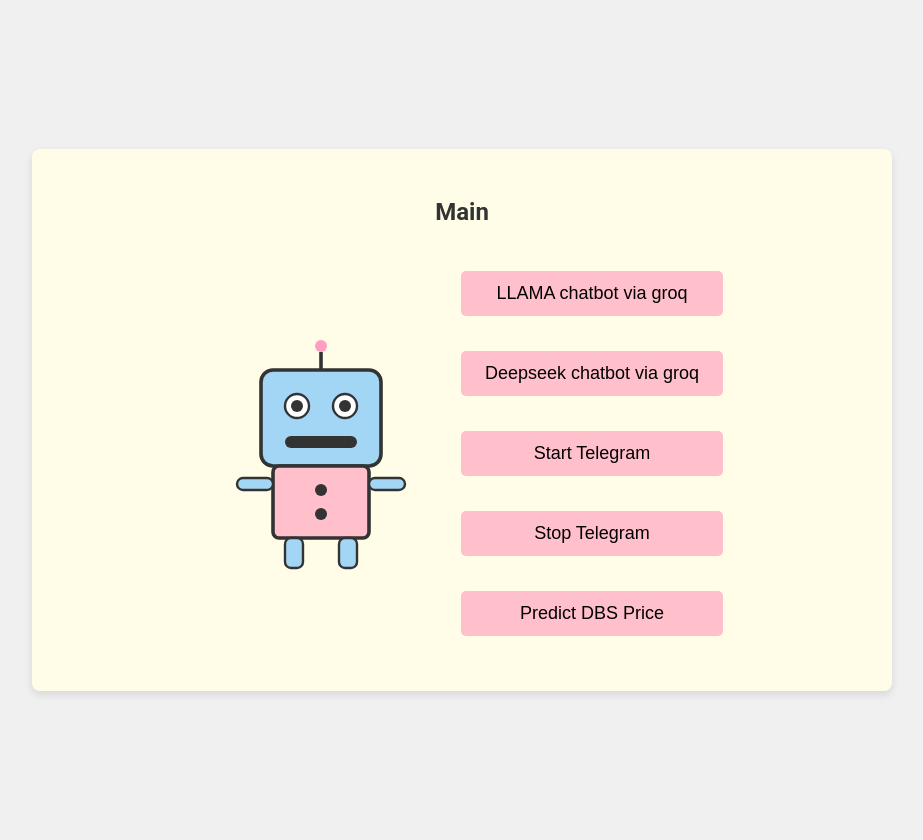
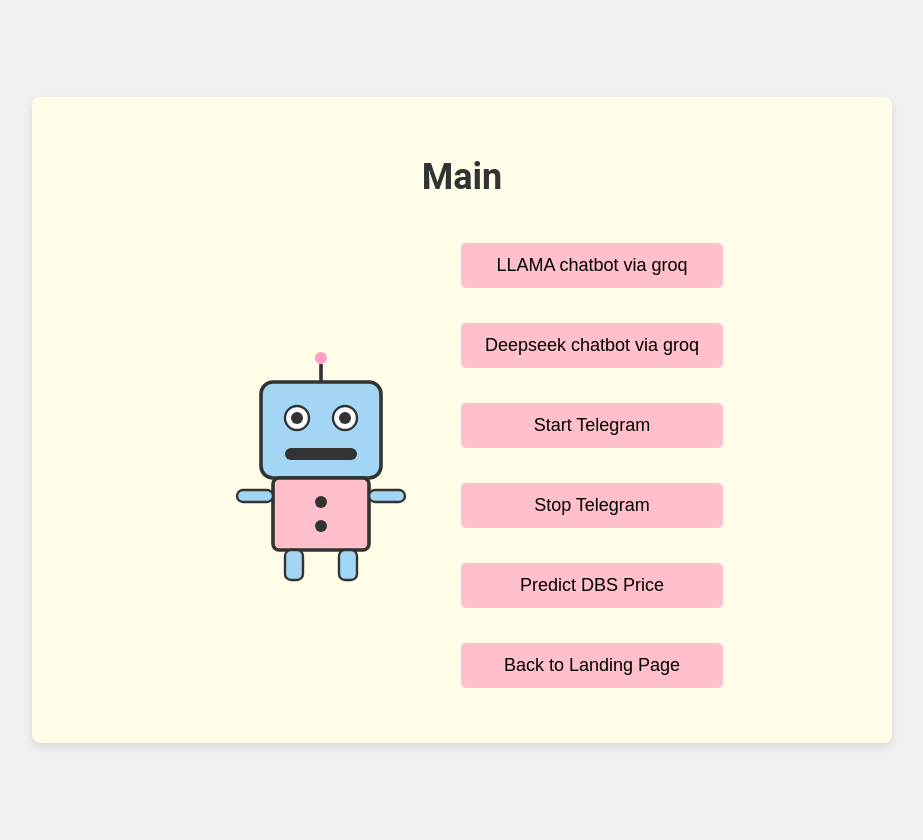
Before and after one commit to miqqie/dbs_pred, a Flask app: page /main in a window 1280 px wide. Shown: the whole page, without its empty margins (178-1101 px from the left). Run offline with Flask 3, Linux system fonts and the light colour scheme; parts of the project's set-up code (start-up, migrations or seed data) failed here and were passed over.

Commit message:
updated main.html

```diff
--- a/templates/main.html
+++ b/templates/main.html
@@ -6,7 +6,7 @@
 </head>
 <body>
     <div class="container">
-    <h2>Main</h2>
+    <h2 style="font-size: 36px;">Main</h2>
     <div style="display: flex; align-items: center; justify-content: center;">
         <img src="{{ url_for('static', filename='images/robot.svg') }}" alt="Robot" class="robot-side">
         <div>
@@ -25,6 +25,9 @@
             <form action="/dbs" method="post">
                 <input type="submit" value="Predict DBS Price">
             </form>
+            <form action="/" method="get">
+                <input type="submit" value="Back to Landing Page">
+            </form>
         </div>
     </div>
 </body>
```
